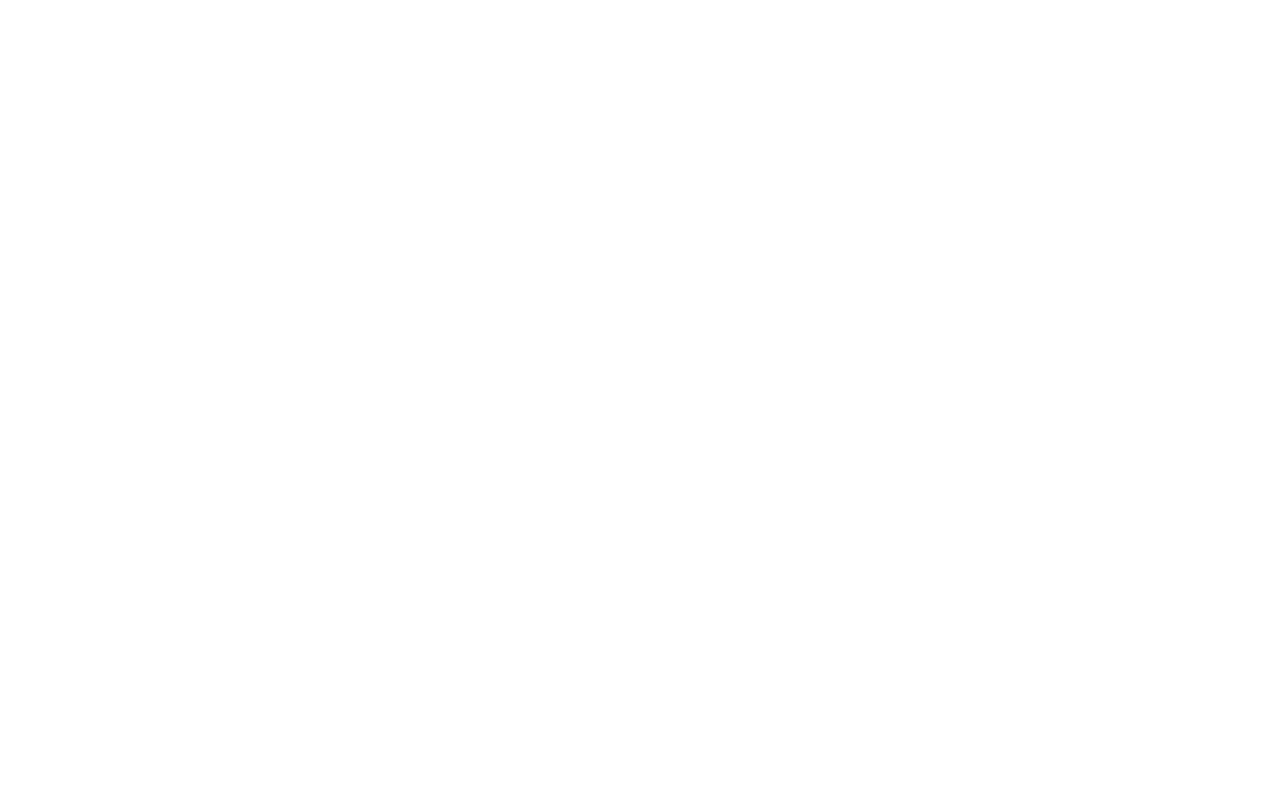
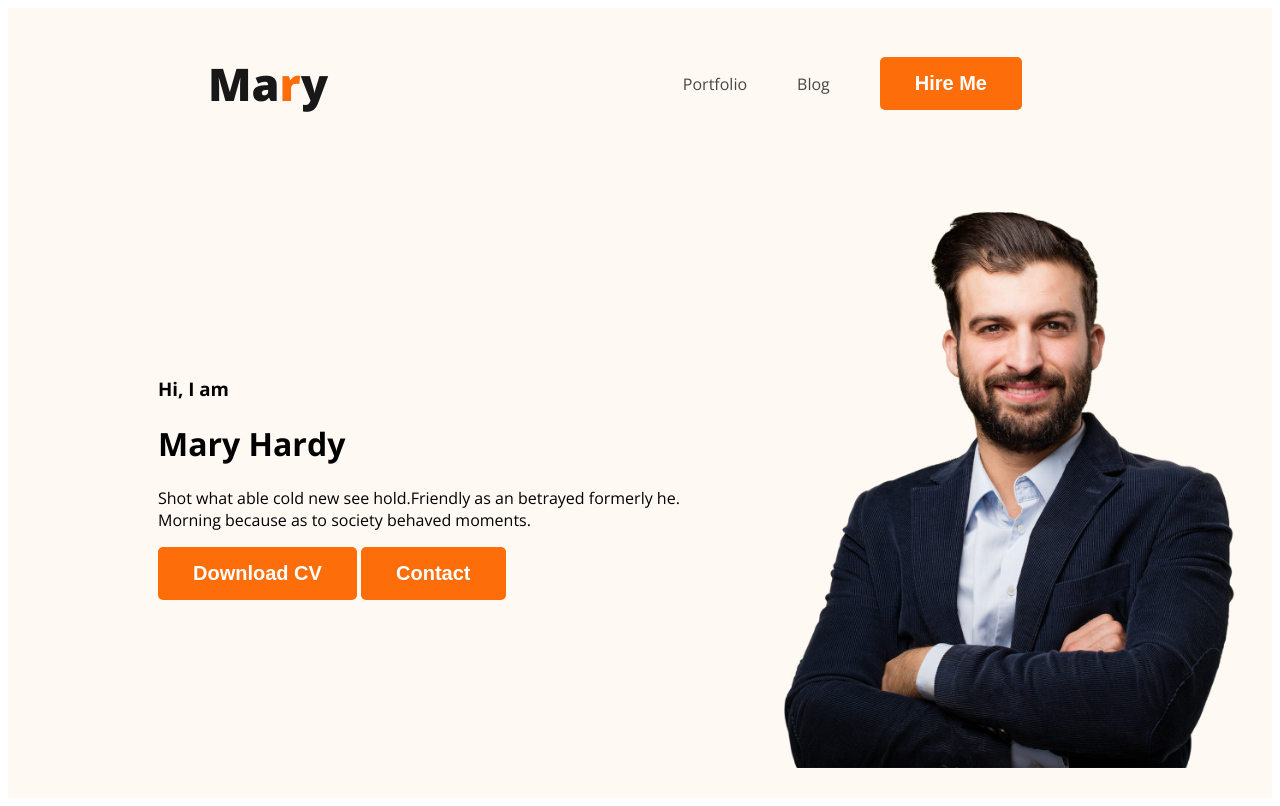
Before and after one commit to sadik47/developer-portfolio, a plain HTML site: page index.html in a window 1280 px wide. Drawn offline with nearby package versions, Linux system fonts and the light colour scheme.

Commit message:
banner cotent added

```diff
--- a/index.html
+++ b/index.html
@@ -4,14 +4,41 @@
     <meta charset="UTF-8">
     <meta name="viewport" content="width=device-width, initial-scale=1.0">
     <title>Developer Portfolio</title>
+    <link rel="preconnect" href="https://fonts.googleapis.com">
+    <link rel="preconnect" href="https://fonts.gstatic.com" crossorigin>
+    <link href="https://fonts.googleapis.com/css2?family=Open+Sans:ital,wght@0,300..800;1,300..800&display=swap" rel="stylesheet">
+
+    <link rel="stylesheet" href="styles/portfolio.css">
 </head>
 <body>
-    <header>
+    <header class="header">
+        <nav>
+            <h3 class="nav-title">Ma<span class="text-color">r</span>y</h3>
+            <ul>
+                <li><a href="">Portfolio</a></li>
+                <li><a href="">Blog</a></li>
+                <li><button class="btn-primary">Hire Me</button></li>
+            </ul>
+        </nav>
+        <div class="banner">
+            <div class="banner-content">
+                <h3 class="banner-greeting">Hi, I  am</h3>
+                <h1 class="banner-title">Mary Hardy</h1>
+                <p>Shot what able cold new see hold.Friendly as an betrayed formerly he. Morning because as to society behaved moments.</p>
+                <button class="btn-primary">Download CV</button>
+                <button class="btn-primary">Contact</button>
+            </div>
+            <img class="profile-picture" src="images/hardy.png" alt="">
+        </div>
 
     </header>
 
     <main>
 
     </main>
+
+    <footer>
+
+    </footer>
 </body>
 </html>
--- /dev/null
+++ b/styles/portfolio.css
@@ -0,0 +1,66 @@
+body {
+  font-family: "Open Sans", sans-serif;
+  font-optical-sizing: auto;
+  font-weight: <weight>;
+  font-style: normal;
+  font-variation-settings:
+    "wdth" 100;
+}
+
+.btn-primary {
+  border-radius: 5px;
+  background: #FD6E0A;
+  border: 0;
+  color: white;
+  font-size: 20px;
+  font-weight: 700;
+  padding: 15px 35px;
+
+}
+
+nav {
+  display: flex;
+  justify-content: space-between;
+  align-items: center;
+  margin: 0px 200px;
+}
+
+.nav-title {
+  color: #181818;
+  font-size: 45px;
+  font-weight: 800;
+
+}
+
+.text-color {
+  color: #FD6E0A;
+}
+
+nav>ul {
+  display: flex;
+
+  align-items: center;
+}
+
+nav li {
+  list-style: none;
+  margin-right: 50px;
+}
+
+nav a {
+  text-decoration: none;
+  color: #474747;
+}
+
+/* header related styles */
+.header{
+  background-color: #FFF8F3;
+}
+.banner{
+  padding: 30px 30px 30px 150px;
+  display: flex;
+  align-items: center;
+}
+.banner .profile-picture{
+  width: 500px;
+}
```
Also changed, not shown: demo.html (added, +58 -0 lines).
